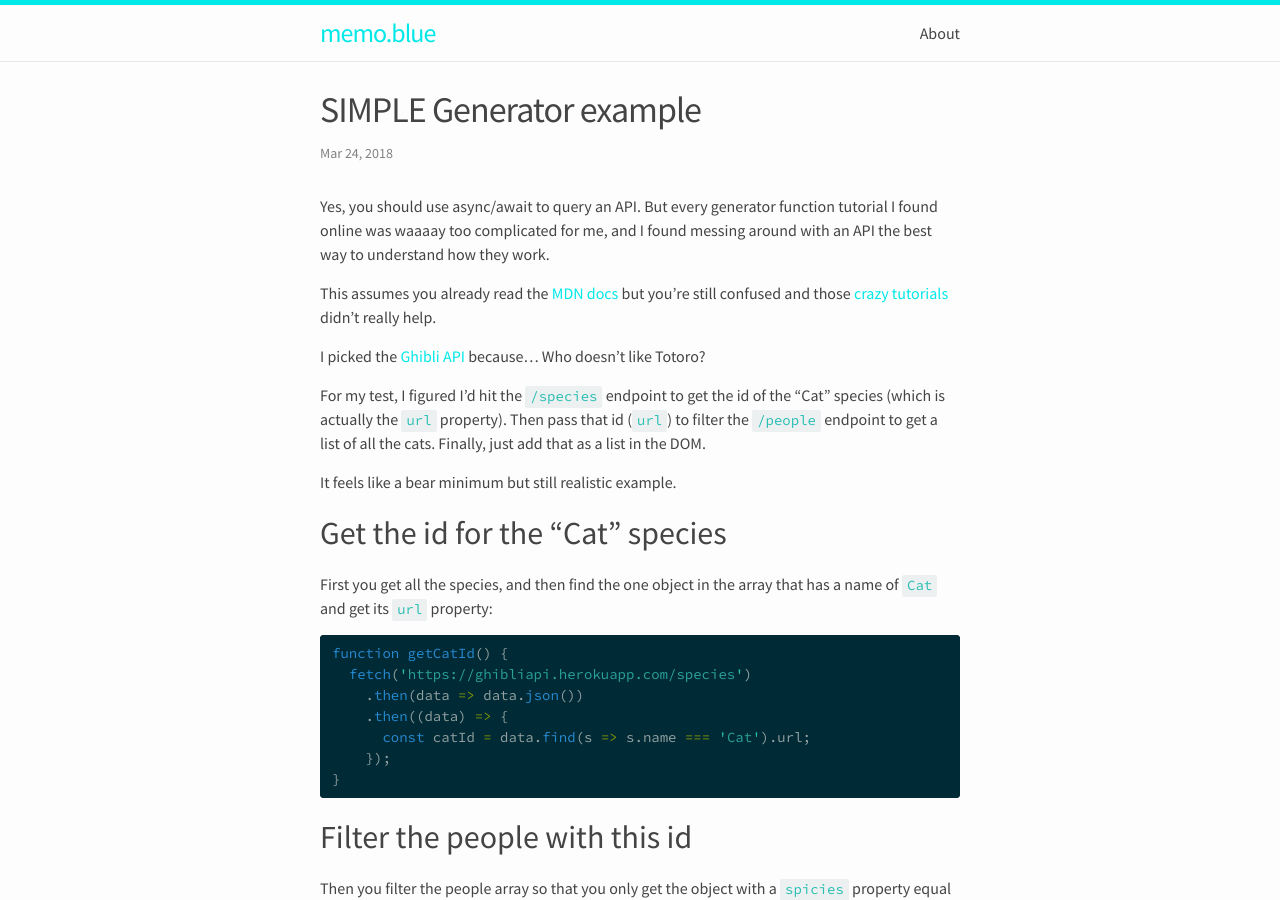
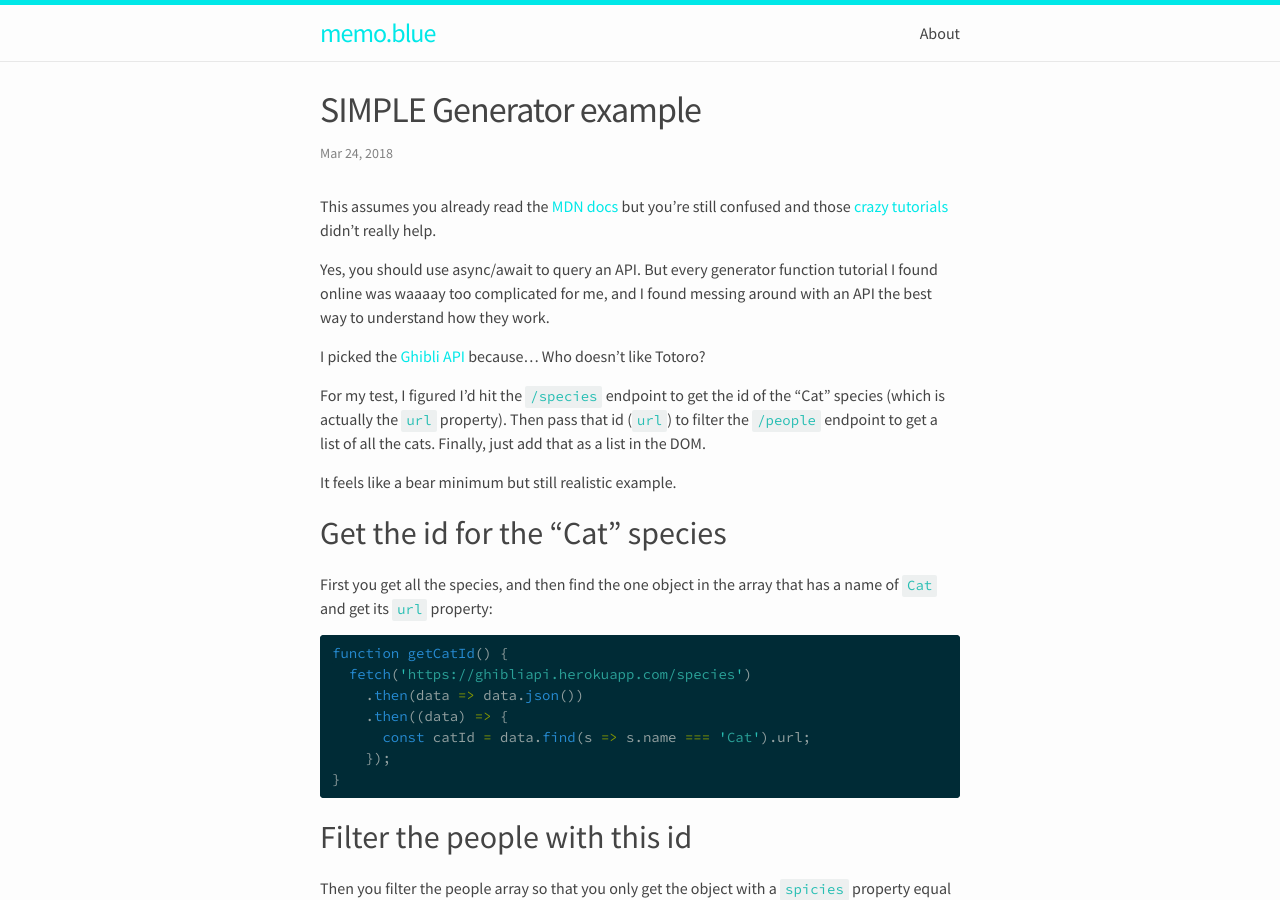
Before and after one commit to memoblue/memoblue.github.io, a Jekyll site: the page built from _posts/2018-03-24-simple-generator-example.md, in a window 1280 px wide and 900 px high. Built offline with Jekyll 4.4.1, drawn with Linux system fonts in a browser that asks for light colours.

Commit message:
More logical flow

```diff
--- a/_posts/2018-03-24-simple-generator-example.md
+++ b/_posts/2018-03-24-simple-generator-example.md
@@ -5,9 +5,9 @@ date:   2018-03-24 11:22:49 -07:00
 tags: ['Coding','JavaScript']
 ---
 
+This assumes you already read the [MDN docs][mdn] but you're still confused and those [crazy][tut1] [tutorials][tut2] didn't really help.
+
 Yes, you should use async/await to query an API. But every generator function tutorial I found online was waaaay too complicated for me, and I found messing around with an API the best way to understand how they work.
-
-This assumes you already read the [MDN docs][mdn] but you're still confused and those [crazy][tut1] [tutorials][tut2] didn't really help.
 
 I picked the [Ghibli API][api] because… Who doesn't like Totoro?
 
```
